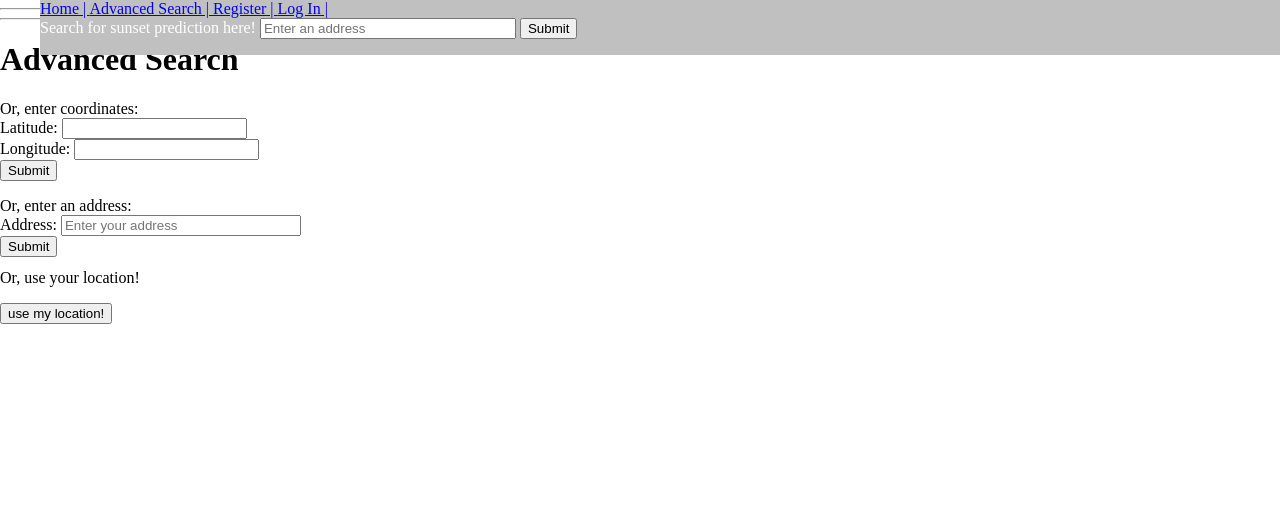
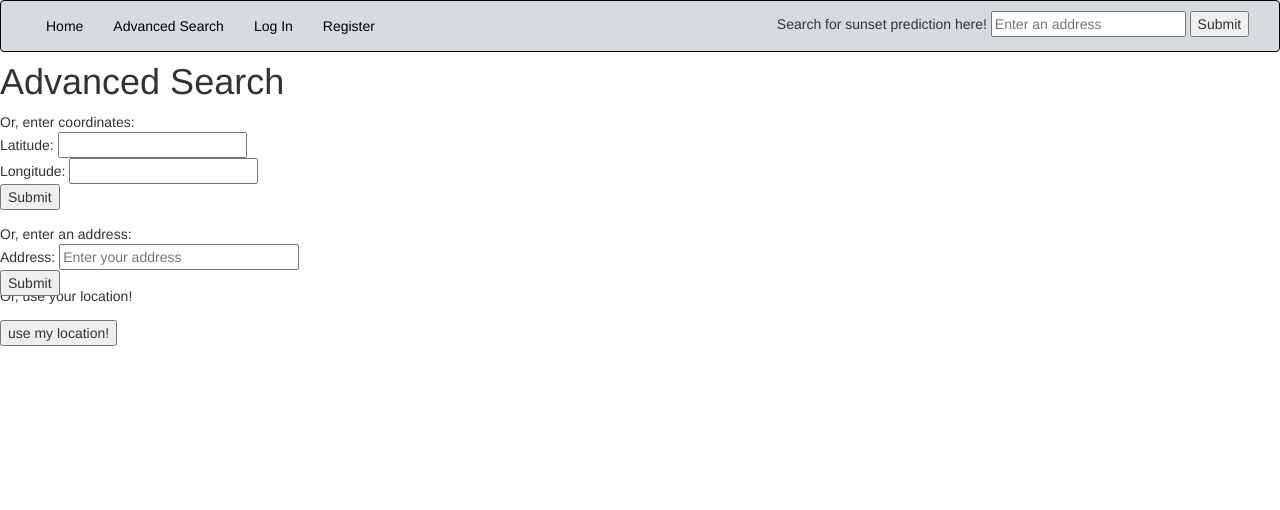
Before and after one commit to hleonhardy/fellowship-final-project, a Flask app: page /location in a window 1280 px wide. Shown: the top 510 px of the page. Before the commit the page ends 324 px from the top, so only its background shows below. Run offline with Flask 2, Linux system fonts and the light colour scheme; some libraries are stand-ins or nearby versions.

Commit message:
Used bootstrap to make my nav bar look prettier, used z-index to fix the fact that the nav bar went behind the search bar on the homepage.

```diff
--- a/static/css/autocomplete.css
+++ b/static/css/autocomplete.css
@@ -4,37 +4,16 @@
 }
 #autocomplete {
   width: 50%;
+  z-index: 1;
 }
 
 #nav-autocomplete{
-  width: 20%;
+  width: 40%;
 }
 
-.label {
-  text-align: right;
-  font-weight: bold;
-  width: 100px;
-  color: #303030;
-}
-#address {
-  border: 1px solid #000090;
-  background-color: #f0f0ff;
-  width: 480px;
-  padding-right: 2px;
-}
-#address td {
-  font-size: 10pt;
-}
-.field {
-  width: 99%;
-}
-.slimField {
-  width: 80px;
-}
-.wideField {
-  width: 200px;
-}
+
 #locationField {
   height: 20px;
   margin-bottom: 2px;
+  z-index: 1;
 }
--- /dev/null
+++ b/static/css/base.css
@@ -0,0 +1,18 @@
+.nav, .navbar, .navbar-default {
+    background-color: #D7DBDD;
+    border-color: black;
+    z-index: 5;
+}
+
+.navbar-default .navbar-brand {
+    color: black;
+}
+
+.navbar-default .navbar-nav > li > a{
+    color: black;
+}
+
+.navbar-right {
+    width: 40%;
+    padding-top: 10px;
+}
--- a/templates/base.html
+++ b/templates/base.html
@@ -4,47 +4,67 @@
     <title>{% block title %} INSERT TITLE HERE {% endblock %} </title>
     {% block style %} {% endblock %}
 
+    <meta charset="utf-8">
+    <meta name="viewport" content="width=device-width, initial-scale=1">
+
+    <link href="https://maxcdn.bootstrapcdn.com/bootstrap/3.3.7/css/bootstrap.css" rel="stylesheet">
+
     <link type="text/css" rel="stylesheet" href="https://fonts.googleapis.com/css?family=Roboto:300,400,500">
+
     <link rel="stylesheet" type="text/css" href="/static/css/autocomplete.css">
+    <link rel="stylesheet" type="text/css" href="/static/css/base.css">
+
     <style>
+
     .sticky {
       position: fixed;
       top: 0;
       width: 100%
     }
 
-#navbar {
-    background-color: #C0C0C0;
-    color: white;
-}
+    </style>
 
-</style>
 </head>
+
 <body onscroll="stickyNav()">
 
-<ul>
-    <div id="navbar">
-    <!-- This is the nav bar -->
-    <a href='/'> Home | </a>
-    <a href='/location'> Advanced Search | </a>
+
+<nav class="navbar navbar-default" id="navbar">
+  <div class="container-fluid">
+    <!-- Brand and toggle get grouped for better mobile display -->
+    <div class="navbar-header">
+      <a class="navbar-brand" href="#"></a>
+    </div>
+
+    <!-- Collect the nav links, forms, and other content for toggling -->
+    <div class="collapse navbar-collapse" id="bs-example-navbar-collapse-1">
+      <ul class="nav navbar-nav">
+        <li><a href='/'> Home </a></li>
+        <li><a href='/location'> Advanced Search </a> </li>
+
         {% if 'current_user' not in session %}
-        <a href='/register'>Register | </a>
-        <a href='/login'>Log In  |</a>
+        <li><a href='/login'> Log In </a></li>
+        <li><a href='/register'> Register </a></li>
     {% else %}
-        <a href='/mypage'>My Page | </a>
-        <a href='/logout'>Log Out | </a>
+        <li><a href='/mypage'> My Page </a></li>
+        <li><a href='/logout'> Log Out </a></li>
     {% endif %}
 
+    </ul>
+      <ul class="nav navbar-nav navbar-right">
         <form action='/prediction'>
-        Search for sunset prediction here! <input type="text" id="nav-autocomplete" name="address" placeholder="Enter an address" onFocus="geolocateNav()">
-        <input type="submit">
+          <li>Search for sunset prediction here! <input type="text" id="nav-autocomplete" name="address" placeholder="Enter an address" onFocus="geolocateNav()">
+          <input type="submit"></li>
         </form>
-    </div>
+      </ul>
+    </div><!-- /.navbar-collapse -->
+  </div><!-- /.container-fluid -->
+</nav>
 
-</ul>
+
   <hr>
     {% for message in get_flashed_messages() %}
-        {{ message }}
+        <br>{{ message }}
     {% endfor %}
   <hr>
 
@@ -63,6 +83,9 @@ function stickyNav() {
   }
 }
 </script>
+<script src="https://ajax.googleapis.com/ajax/libs/jquery/2.1.3/jquery.min.js"></script>
+<script src="https://maxcdn.bootstrapcdn.com/bootstrap/3.3.7/js/bootstrap.min.js"></script>
+<script src='/static/js/autocomplete.js'></script>
 
 </body>
 </html>
--- a/templates/homepage.html
+++ b/templates/homepage.html
@@ -38,8 +38,7 @@ Why do we see reds, pinks, and oranges when the sun is setting? <br>
 <h2>Here is a sunset that isn't quite as memorable as the ones above:</h2>
 <img src="/static/sunset_photos/toocloudy.jpg">
 
-<script src="https://ajax.googleapis.com/ajax/libs/jquery/2.1.3/jquery.min.js"></script>
-<script src='/static/js/autocomplete.js'></script>
+
 <script defer type="text/javascript" src="{{ placesmapurl | safe }}"></script>
 
 {% endblock %}
--- a/templates/location.html
+++ b/templates/location.html
@@ -18,8 +18,6 @@
         padding: 0;
       }
     </style>
-    <link type="text/css" rel="stylesheet" href="https://fonts.googleapis.com/css?family=Roboto:300,400,500">
-    <link rel="stylesheet" type="text/css" href="/static/css/autocomplete.css">
 
 {% endblock %}
 
@@ -148,14 +146,6 @@ $('#submit').on('click', callAll);
 
 </script>
 
-
-
-
-
-
-
-    <script src="https://ajax.googleapis.com/ajax/libs/jquery/2.1.3/jquery.min.js"></script>
-    <script src='/static/js/autocomplete.js'></script>
     <script defer type="text/javascript" src="{{ placesmapurl | safe }}"></script>
 
 
--- a/templates/prediction.html
+++ b/templates/prediction.html
@@ -1,6 +1,7 @@
 {% extends 'base.html' %}
 {% block title %} Sunset Prediction {% endblock %}
 {% block style %}
+
 <style type="text/css">
 
     #map {
@@ -9,6 +10,7 @@
     }
 
 </style>
+
 {% endblock %}
 
 {% block content %}
@@ -93,8 +95,6 @@ function initMap() {
 async defer></script>
 
 
-<script src="https://ajax.googleapis.com/ajax/libs/jquery/2.1.3/jquery.min.js"></script>
-<script src='/static/js/autocomplete.js'></script>
 
 
 
```
Also changed, not shown: maps.py (+0 -24 lines), templates/addfavorite.html (+1 -7 lines), static/sunset_photos/burning-sky-sunset.jpg (added), static/sunset_photos/cloudstoolow.jpg (added), static/sunset_photos/prettysunset.jpg (added), static/sunset_photos/toocloudy.jpg (added). Lines whose indentation alone changed are shown as unchanged.
